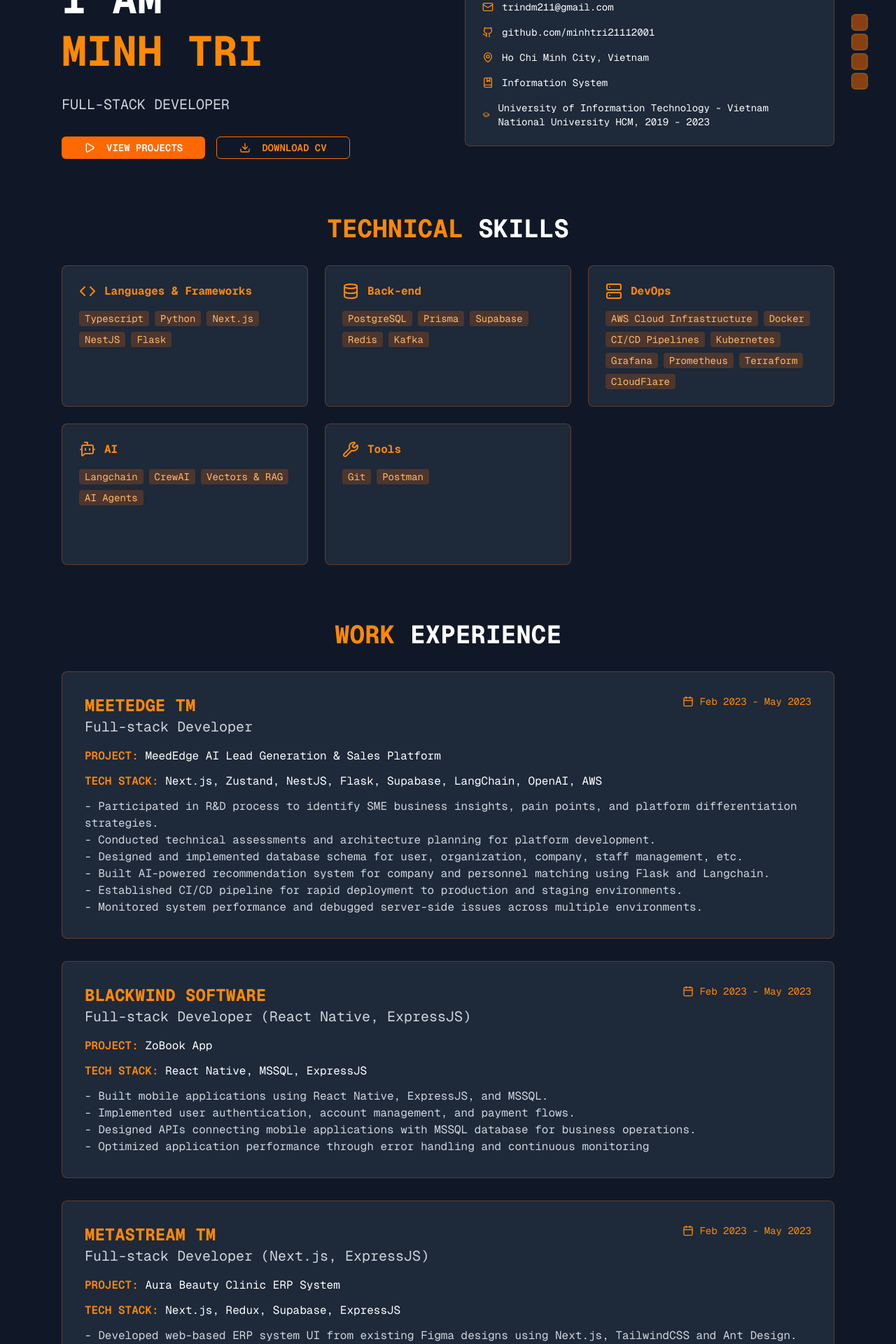
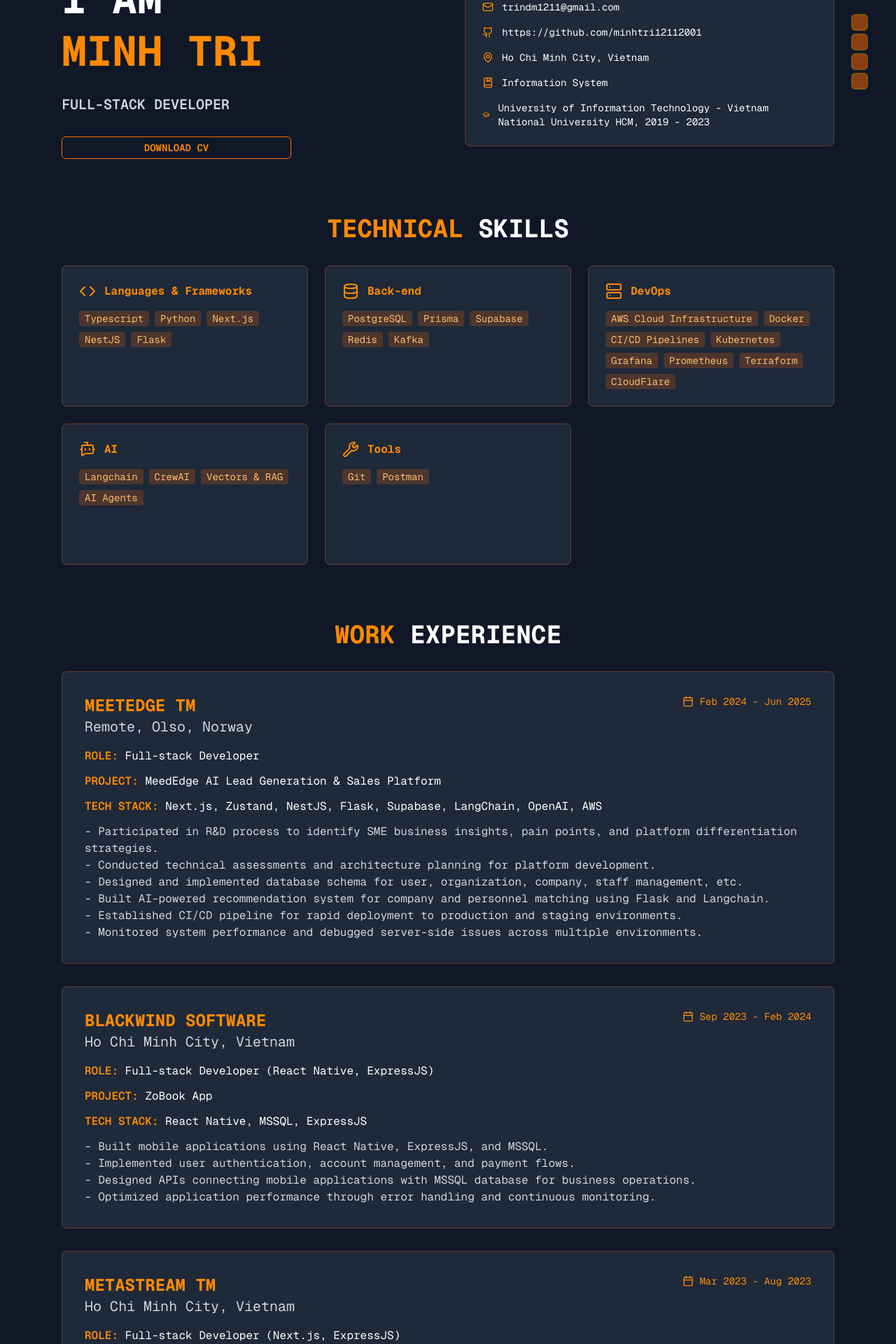
Before and after one commit to minhtri12112001/my-portfolio-web, a Next.js app: page / in a window 1280 px wide. Shown: the part 220-2140 px from the top of the page at 70% size. Built offline with nearby package versions, Linux system fonts and the light colour scheme.

Commit message:
feature/add_contact_link_and_resume

```diff
--- a/src/app/components/experience-section.tsx
+++ b/src/app/components/experience-section.tsx
@@ -8,7 +8,7 @@
     type: "Startup Company",
     location: "Remote, Olso, Norway",
     role: "Full-stack Developer",
-    period: "Feb 2023 - May 2023",
+    period: "Feb 2024 - Jun 2025",
     project: "MeedEdge AI Lead Generation & Sales Platform",
     tech: "Next.js, Zustand, NestJS, Flask, Supabase, LangChain, OpenAI, AWS",
     description:
@@ -19,32 +19,32 @@
     type: "Startup Company",
     location: "Ho Chi Minh City, Vietnam",
     role: "Full-stack Developer (React Native, ExpressJS)",
-    period: "Feb 2023 - May 2023",
+    period: "Sep 2023 - Feb 2024",
     project: "ZoBook App",
     tech: "React Native, MSSQL, ExpressJS",
     description:
-      "- Built mobile applications using React Native, ExpressJS, and MSSQL.\n- Implemented user authentication, account management, and payment flows.\n- Designed APIs connecting mobile applications with MSSQL database for business operations.\n- Optimized application performance through error handling and continuous monitoring",
+      "- Built mobile applications using React Native, ExpressJS, and MSSQL.\n- Implemented user authentication, account management, and payment flows.\n- Designed APIs connecting mobile applications with MSSQL database for business operations.\n- Optimized application performance through error handling and continuous monitoring.",
   },
   {
     company: "METASTREAM TM",
     type: "Outsourcing Company",
     location: "Ho Chi Minh City, Vietnam",
     role: "Full-stack Developer (Next.js, ExpressJS)",
-    period: "Feb 2023 - May 2023",
+    period: "Mar 2023 - Aug 2023",
     project: "Aura Beauty Clinic ERP System",
-    tech: "Next.js, Redux, Supabase, ExpressJS",
+    tech: "Next.js, Redux, Supabase, ExpressJS, AWS",
     description:
-      "- Developed web-based ERP system UI from existing Figma designs using Next.js, TailwindCSS and Ant Design.\n- Built APIs for data extraction including customer management, inventory, scheduling, and task allocation.\n- Deployed system with CI/CD pipeline on AWS infrastructure",
+      "- Developed web-based ERP system UI from existing Figma designs using Next.js, TailwindCSS and Ant Design.\n- Built APIs for data extraction including customer management, inventory, scheduling, and task allocation.\n- Deployed system with CI/CD pipeline on AWS infrastructure.",
   },
   {
     company: "KYANON DIGITAL",
     type: "Outsourcing Company",
     location: "Ho Chi Minh City, Vietnam",
     role: "Software Engineer (React Native)",
-    period: "Sep 2022 - February 2023",
+    period: "Sep 2022 - Feb 2023",
     project: "NOM App",
     tech: "React Native, Redux, Firebase",
-    description: `- Developed React Native mobile application from Figma designs and integrated with Drupal CMS APIs.\n- Fixed critical bugs affecting user experience in shopping and livestreaming features.\n- Implemented real-time user interfaces and enhanced user interaction elements`,
+    description: `- Developed React Native mobile application from Figma designs and integrated with Drupal CMS APIs.\n- Fixed critical bugs affecting user experience in shopping and livestreaming features.\n- Implemented real-time user interfaces and enhanced user interaction elements.`,
   },
 ];
 
@@ -72,7 +72,7 @@
                     </h3>
                   </a>
                 </Tooltip>
-                <p className="text-xl text-gray-300">{job.role}</p>
+                <p className="text-xl text-gray-300">{job.location}</p>
               </div>
               <div className="text-right">
                 <div className="flex items-center gap-2 text-orange-400">
@@ -83,14 +83,18 @@
             </div>
             <div className="space-y-3">
               <p>
-                <span className="text-orange-400 font-semibold">PROJECT:</span>{" "}
-                {job.project}
+                <span className="text-orange-400 font-semibold">ROLE:</span>
+                {` ${job.role}`}
+              </p>
+              <p>
+                <span className="text-orange-400 font-semibold">PROJECT:</span>
+                {` ${job.project}`}
               </p>
               <p>
                 <span className="text-orange-400 font-semibold">
                   TECH STACK:
-                </span>{" "}
-                {job.tech}
+                </span>
+                {` ${job.tech}`}
               </p>
               <p className="text-gray-300 whitespace-pre-line">
                 {job.description}
--- a/src/app/components/hero-section.tsx
+++ b/src/app/components/hero-section.tsx
@@ -1,13 +1,12 @@
 import { Button } from "antd";
 import {
+  BookMarked,
+  Github,
+  GraduationCap,
+  Mail,
+  MapPin,
+  Phone,
   Play,
-  Download,
-  Phone,
-  Mail,
-  Github,
-  MapPin,
-  GraduationCap,
-  BookMarked,
 } from "lucide-react";
 import { contactInfo } from "../constants";
 
@@ -59,16 +58,19 @@
               {contactInfo.name.toUpperCase()}
             </span>
           </h1>
-          <p className="text-xl mb-8 text-gray-300">
+          <p className="text-xl mb-8 text-gray-300 font-semibold">
             {contactInfo.title.toUpperCase()}
           </p>
           <div className="flex gap-4">
-            <Button className="!bg-orange-500 hover:!bg-orange-600 !text-white !px-8 !border-none !font-semibold !font-mono">
+            {/* <Button className="!bg-orange-500 hover:!bg-orange-600 !text-white !px-8 !border-none !font-semibold !font-mono">
               <Play className="w-4 h-4 mr-2" />
               VIEW PROJECTS
-            </Button>
-            <Button className="!border-orange-500 !text-orange-400 hover:!bg-orange-500 hover:!text-white !px-8 !py-3 !bg-transparent !font-semibold !font-mono">
-              <Download className="w-4 h-4 mr-2" />
+            </Button> */}
+            <Button
+              className="!w-82 !border-orange-500 !text-orange-400 hover:!bg-orange-500 hover:!text-white !px-8 !py-3 !bg-transparent !font-semibold !font-mono"
+              download
+              href="/Resume_NguyenDinhMinhTri.pdf"
+            >
               DOWNLOAD CV
             </Button>
           </div>
--- a/src/app/constants/contact-info.ts
+++ b/src/app/constants/contact-info.ts
@@ -1,9 +1,13 @@
+import { link } from "fs";
+
 export const contactInfo = {
   name: "Minh Tri",
   title: "Full-Stack Developer",
   phone: "(+84) 905648525",
-  email: "trindm211@gmail.com",
-  github_url: "github.com/minhtri21112001",
+  email: "trindm1211@gmail.com",
+  github_url: "https://github.com/minhtri12112001",
+  linkedin_url:
+    "https://www.linkedin.com/in/tr%C3%AD-nguy%E1%BB%85n-230725275/",
   address: "Ho Chi Minh City, Vietnam",
   major: "Information System",
   university:
--- a/src/app/page.tsx
+++ b/src/app/page.tsx
@@ -1,7 +1,7 @@
 "use client";
 
 import { Button } from "antd";
-import { Award, Github, GraduationCap, Mail } from "lucide-react";
+import { Award, Github, GraduationCap, Linkedin, Mail } from "lucide-react";
 import {
   ExperienceSection,
   HeroSection,
@@ -12,6 +12,7 @@
   TetrisSquare,
   TetrisT,
 } from "./components";
+import { contactInfo } from "./constants";
 
 export default function TetrisPortfolioPage() {
   return (
@@ -114,7 +115,6 @@
         </section> */}
         <SkillSection />
         <ExperienceSection />
-        {/* Awards & Certificates */}
         <section className="mb-20">
           <div className="grid md:grid-cols-2 gap-8">
             <div className="bg-gray-800 p-6 rounded-lg border border-orange-500/30">
@@ -159,13 +159,19 @@
               {`Ready to work together? Let's connect!`}
             </p>
             <div className="flex justify-center gap-6">
-              <Button className="bg-orange-500 hover:bg-orange-600 text-white px-8 py-3">
-                <Mail className="w-4 h-4 mr-2" />
-                EMAIL ME
+              <Button
+                className="!border-orange-500 !text-orange-400 hover:!bg-orange-500 hover:!text-white !px-8 !py-3 !bg-transparent !font-mono"
+                href={`${contactInfo.linkedin_url}`}
+                target="_blank"
+              >
+                <Linkedin className="w-4 h-4 mr-2" />
+                LINKEDIN
               </Button>
               <Button
                 // variant="outline"
-                className="border-orange-500 text-orange-400 hover:bg-orange-500 hover:text-white px-8 py-3 bg-transparent"
+                className="!border-orange-500 !text-orange-400 hover:!bg-orange-500 hover:!text-white !px-8 !py-3 !bg-transparent !font-mono"
+                href={`${contactInfo.github_url}`}
+                target="_blank"
               >
                 <Github className="w-4 h-4 mr-2" />
                 GITHUB
```
Also changed, not shown: 1 other file (tests, documents, lock files or other folders).
